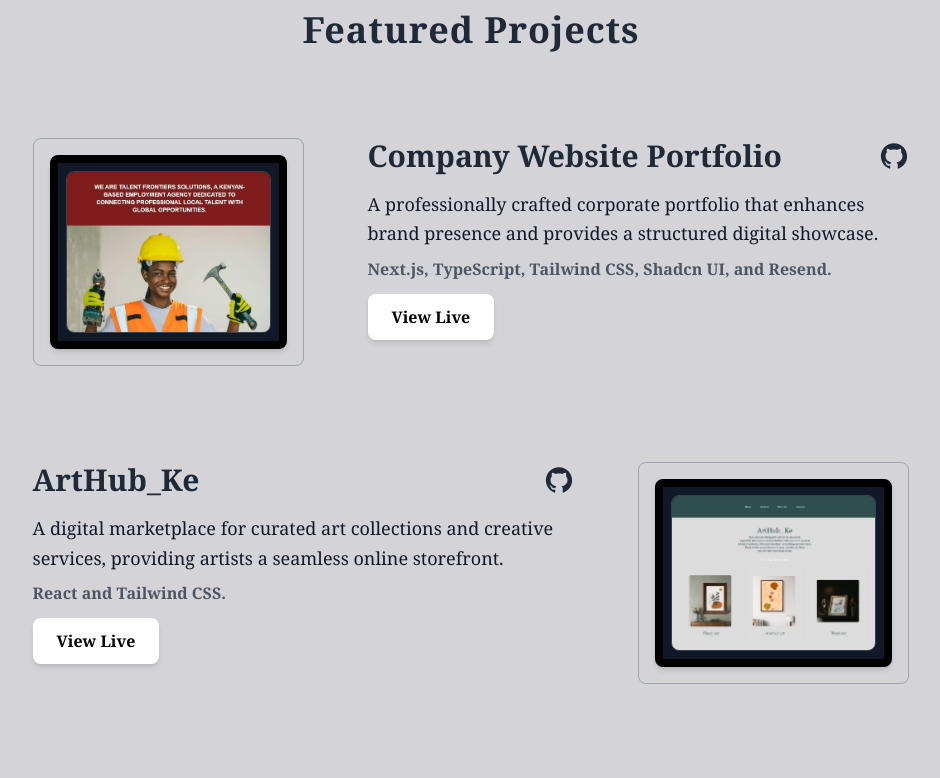
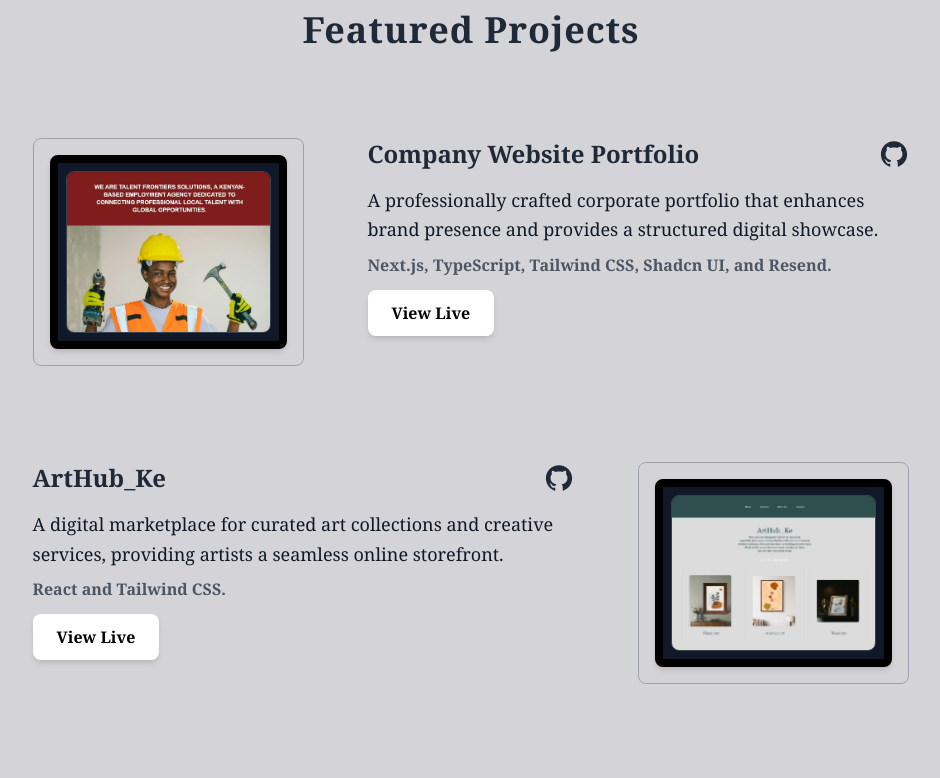
Before and after one commit to Genevive-Mbesi/Portfolio, a React (Create React App) app in the folder portfolio/: page / in a window 1280 px wide. Shown: the part 1760-2538 px from the top of the page, without its empty margins (169-1109 px from the left). Built offline with nearby package versions, Linux system fonts and the light colour scheme.

Commit message:
proficiency

```diff
--- a/portfolio/src/components/projects.jsx
+++ b/portfolio/src/components/projects.jsx
@@ -88,7 +88,7 @@ function Projects() {
               </div>
             </div>
             <div className="w-full md:w-2/3 font-sans-serif">
-              <h2 className="text-3xl font-bold flex font-serif justify-between items-center">
+              <h2 className="text-2xl font-bold flex font-serif justify-between items-center">
                 {project.title}
                 <a href={project.github} target="_blank" rel="noopener noreferrer">
                   <AiFillGithub className="text-3xl hover:text-gray-700 transition" />
```
